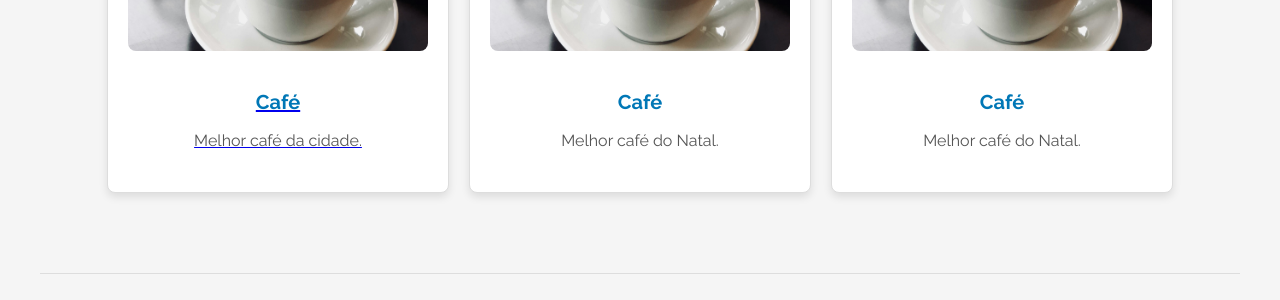
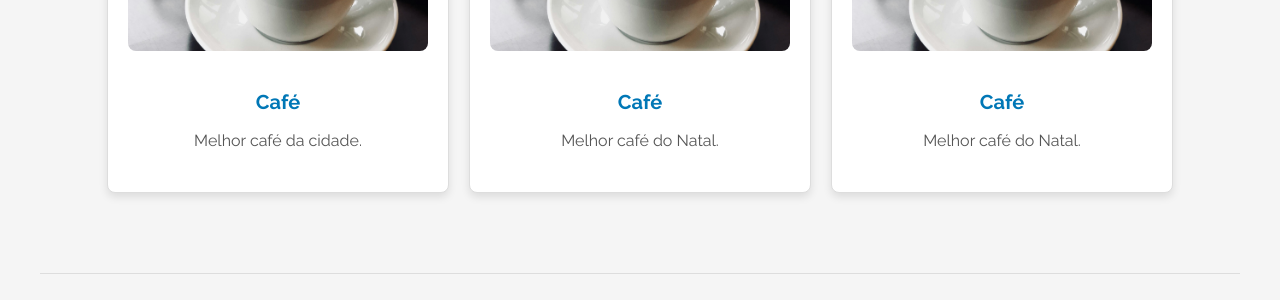
Before and after one commit to thigoai/Fidelis, a PHP site: page /hub.html in a window 1280 px wide. Shown: the part 506-806 px from the top of the page. Run offline with PHP 8.4, Linux system fonts and the light colour scheme.

Commit message:
Update hub.css

```diff
--- a/css/hub.css
+++ b/css/hub.css
@@ -67,8 +67,6 @@ body {
     font-weight: bold; /* Torna o texto mais destacado */
     color: #0077b6;
 }
-
-
 
 .logo {
     font-size: 1.5rem;
@@ -216,6 +214,10 @@ body {
     background-color: #005f8b;
 }
 
+/* Remove o sublinhado dos links */
+a {
+    text-decoration: none;
+}
 
 /* Footer */
 .main-footer {
```
